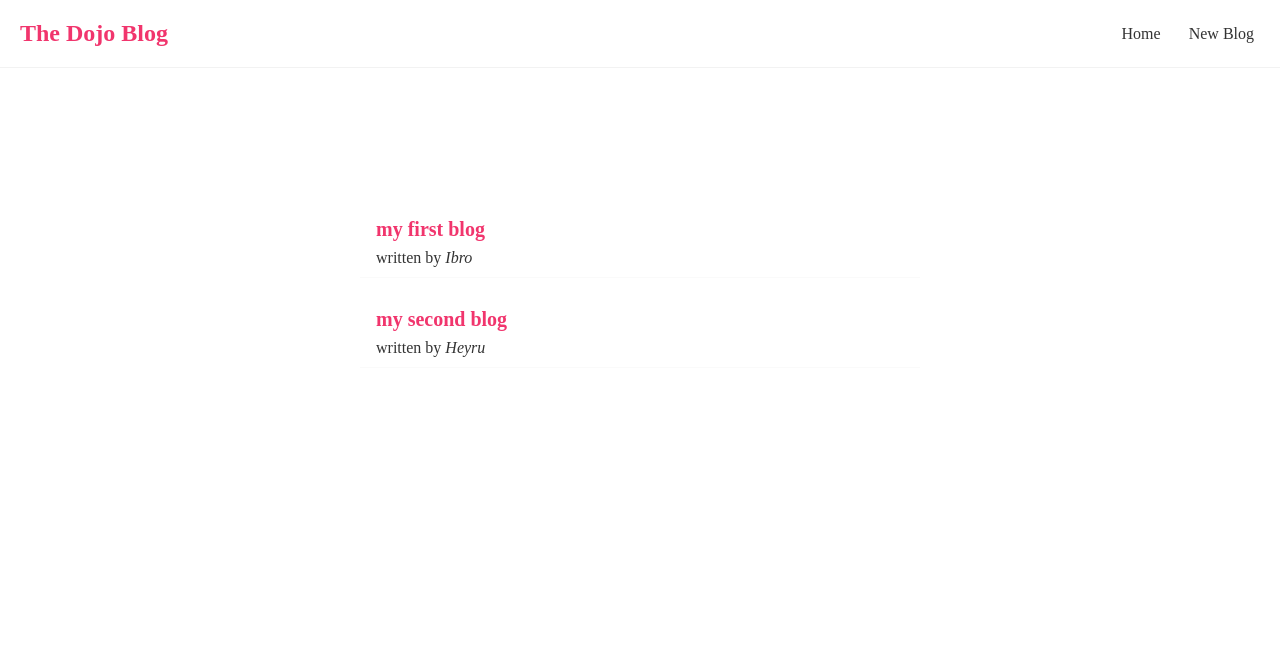
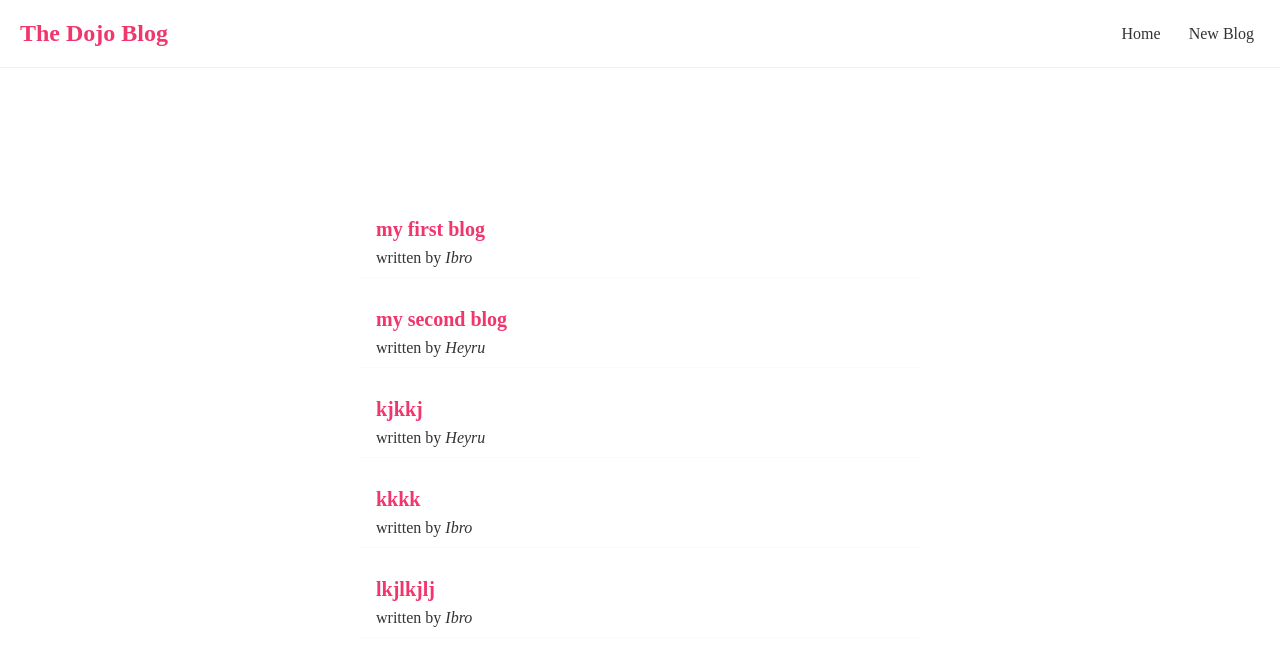
Before and after one commit to BlackLionXD/react-app, a React (Create React App) app: page / in a window 1280 px wide. Shown: the top 666 px of the page. Built offline with nearby package versions, Linux system fonts and the light colour scheme; data requests are answered from the project's data file.

Commit message:
post method works

```diff
--- a/data/db.json
+++ b/data/db.json
@@ -1,5 +1,5 @@
 {
-"blogs":[
+  "blogs": [
     {
       "title": "my first blog",
       "content": "ldfjsojosfsdf fof sf dfsdf jdlrjel rejrejr erjwe rwe rw re rejijls ddsajfida d dfdjfldj dfsld fsd fd f fsds flsd df  fs fs",
@@ -11,10 +11,24 @@
       "content": "ldfjsojosfsdf fof sf dfsdf jfsdjfil s sj s fsf dfisdj dfsd ddjd g dljd gdjlgd jgldfglid ggjldf gjdlfjg dljffg ",
       "author": "Heyru",
       "id": 2
+    },
+    {
+      "title": "kjkkj",
+      "content": "kkjhkj",
+      "author": "Heyru",
+      "id": 3
+    },
+    {
+      "title": "kkkk",
+      "content": "kkkkj",
+      "author": "Ibro",
+      "id": 4
+    },
+    {
+      "title": "lkjlkjlj",
+      "content": "kljlkljl",
+      "author": "Ibro",
+      "id": 5
     }
   ]
-
-
-
-
 }
--- a/src/Create.js
+++ b/src/Create.js
@@ -6,6 +6,24 @@ const Create = () => {
     const [title,setTitle]= useState('');
     const [content, setContent] = useState('');
     const [author, setAuthor] = useState('Ibro')
+
+    const handleSubmit = (e)=> {
+        // console.log("click event works");
+        e.preventDefault();
+
+        const blog= {title, content, author}
+        console.log(blog)
+        fetch('http://localhost:8000/blogs',{
+                method: 'POST',
+                headers:{"Content-Type": "application/json"},
+                body: JSON.stringify(blog)
+            }).then(()=>{
+                console.log('new blog added')
+            }).catch(error =>{
+                console.log(error)
+            })
+
+    }
     return (
 
     <div className="create">
@@ -40,7 +58,7 @@ const Create = () => {
 
                 </select>
                 {author}
-            <button>Add Blog</button>
+            <button onClick={handleSubmit}>Add Blog</button>
             </form>
         </div>
      );
```
Lines whose indentation alone changed are shown as unchanged.
